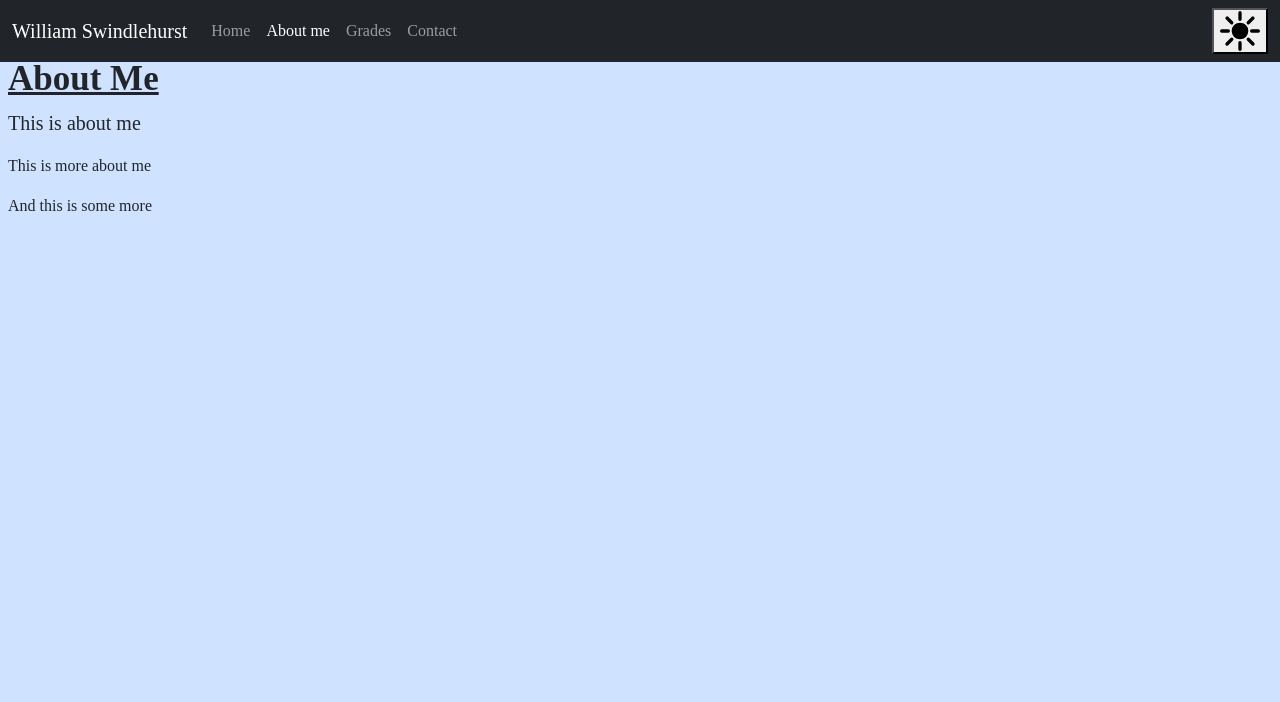
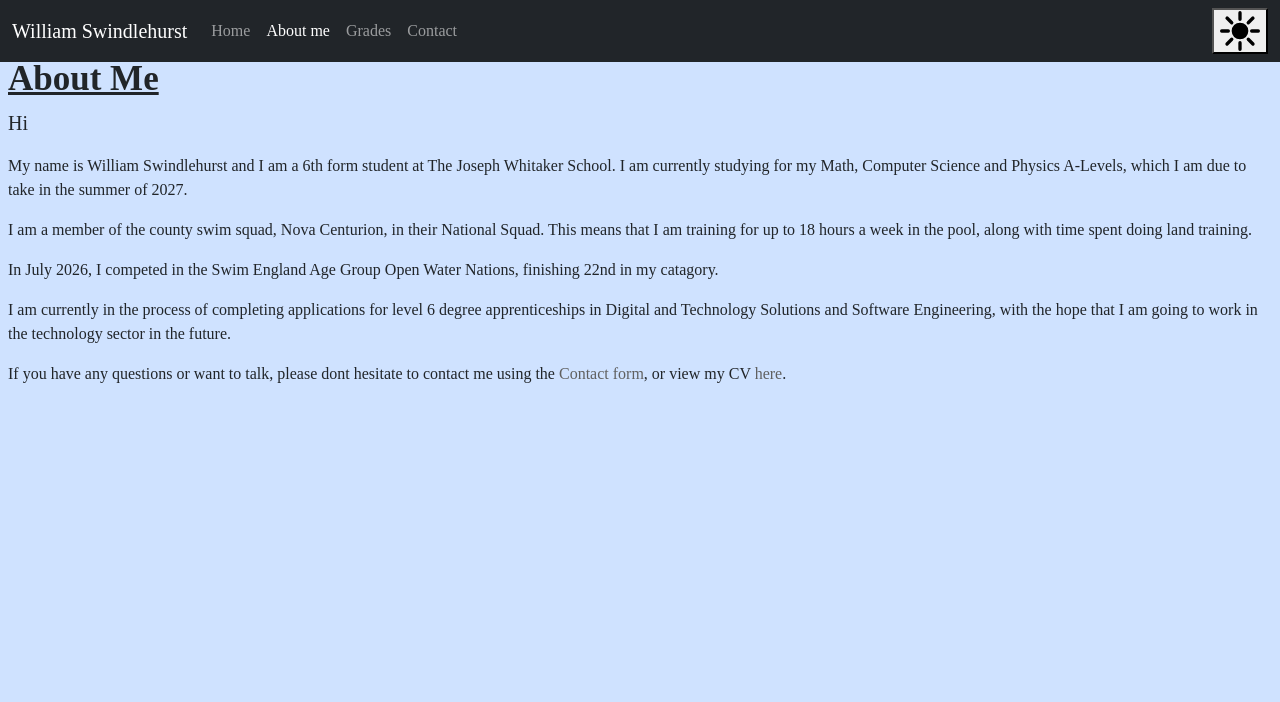
Before and after one commit to WisePenguin63/WisePenguin63.github.io, a plain HTML site: page about_me.html in a window 1280 px wide. Shown: the top 702 px of the page. Drawn offline with nearby package versions, Linux system fonts and the light colour scheme.

Commit message:
Update personal information in about_me.html

```diff
--- a/about_me.html
+++ b/about_me.html
@@ -19,9 +19,12 @@
 
     <main>
     <h1><a href="" style="color: inherit;">About Me</a></h1>
-    <p class="lead">This is about me</p>
-    <p>This is more about me</p>
-    <p>And this is some more</p>
+    <p class="lead">Hi</p>
+    <p>My name is William Swindlehurst and I am a 6th form student at The Joseph Whitaker School. I am currently studying for my Math, Computer Science and Physics A-Levels, which I am due to take in the summer of 2027.</p>
+    <p>I am a member of the county swim squad, Nova Centurion, in their National Squad. This means that I am training for up to 18 hours a week in the pool, along with time spent doing land training.</p>
+    <p>In July 2026, I competed in the Swim England Age Group Open Water Nations, finishing 22nd in my catagory.</p>
+    <p>I am currently in the process of completing applications for level 6 degree apprenticeships in Digital and Technology Solutions and Software Engineering, with the hope that I am going to work in the technology sector in the future.</p>
+    <p>If you have any questions or want to talk, please dont hesitate to contact me using the <a href="contact.html">Contact form</a>, or view my CV <a href="assets/cv.pdf" download>here</a>.</p>
 </main></body>
 <footer id="footer"></footer>
 </html>
```
